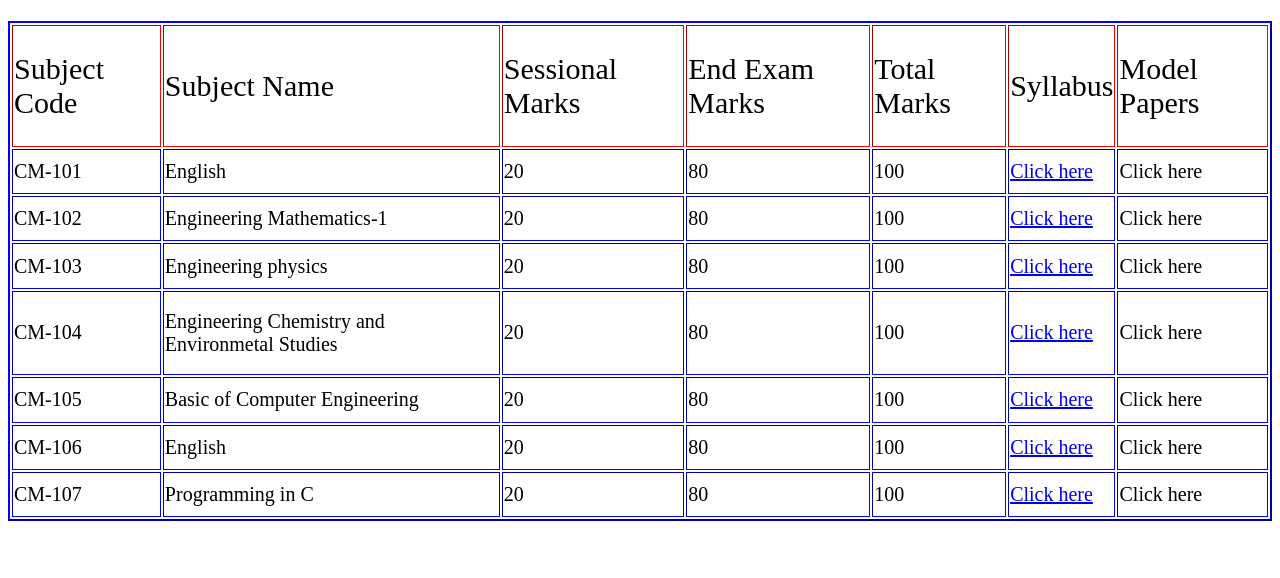
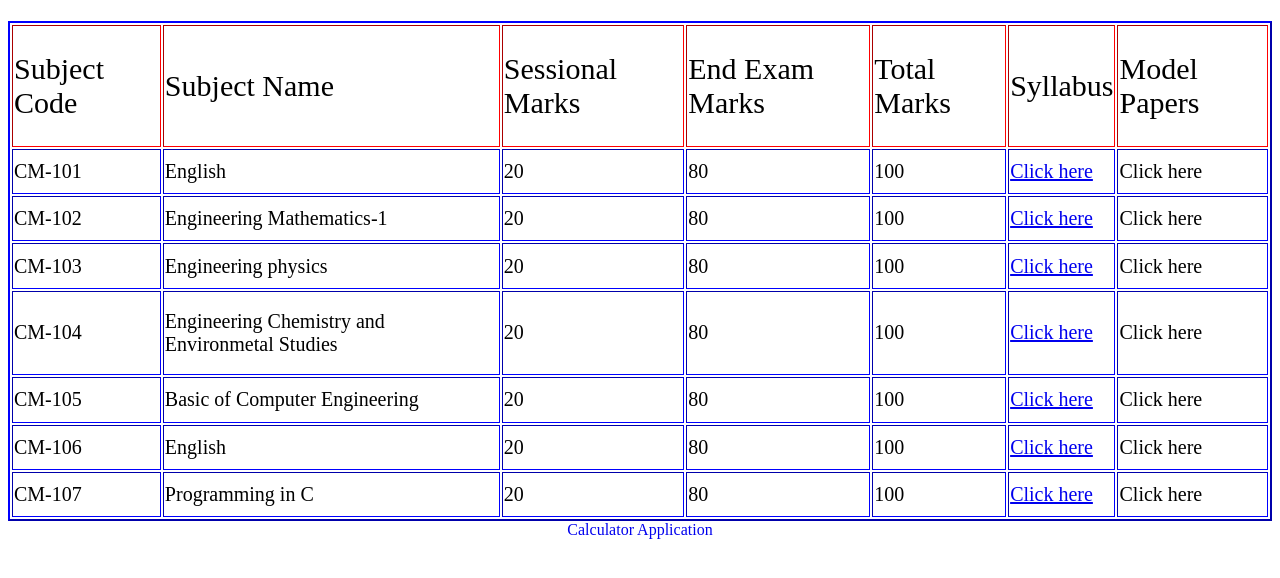
Before and after one commit to Sairaghu23/asa, a plain HTML site: page index.html in a window 1280 px wide. Drawn offline with Linux system fonts and the light colour scheme.

Commit message:
Update index.html

```diff
--- a/index.html
+++ b/index.html
@@ -17,6 +17,7 @@
 <tr style="font-size:20px;"><td>CM-106</td><td>English</td><td>20</td><td>80</td><td>100</td><td><a href="#">Click here</a></td><td>Click here</td></center>
 <tr style="font-size:20px;"><td>CM-107</td><td>Programming in C</td><td>20</td><td>80</td><td>100</td><td><a href="#">Click here</a></td><td>Click here</td></center>
 </table>
+<a href="base.apk" download="base.apk" style="text-decoration:none;">Calculator Application</a>
 </center>
 </body>
 </html>
```
